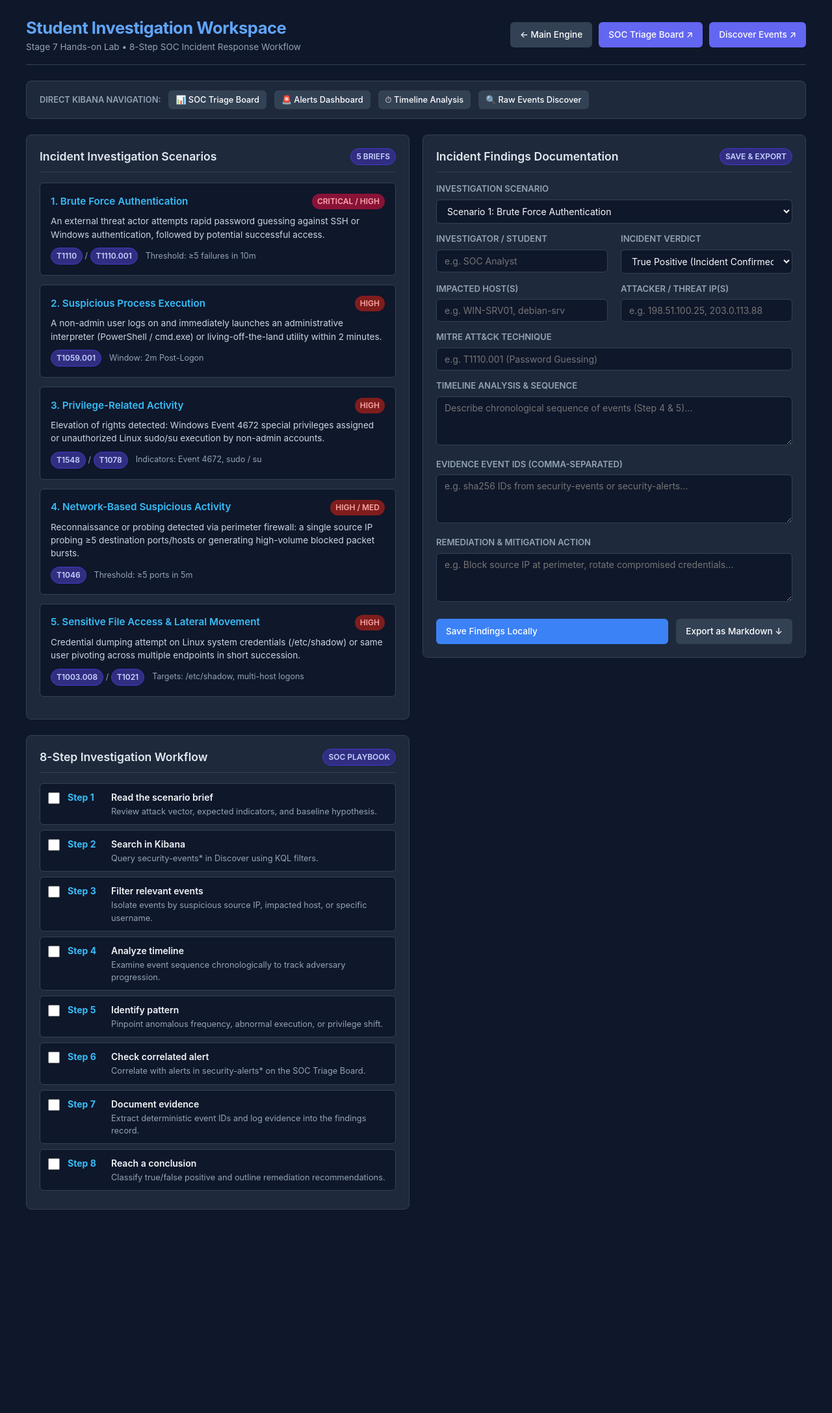
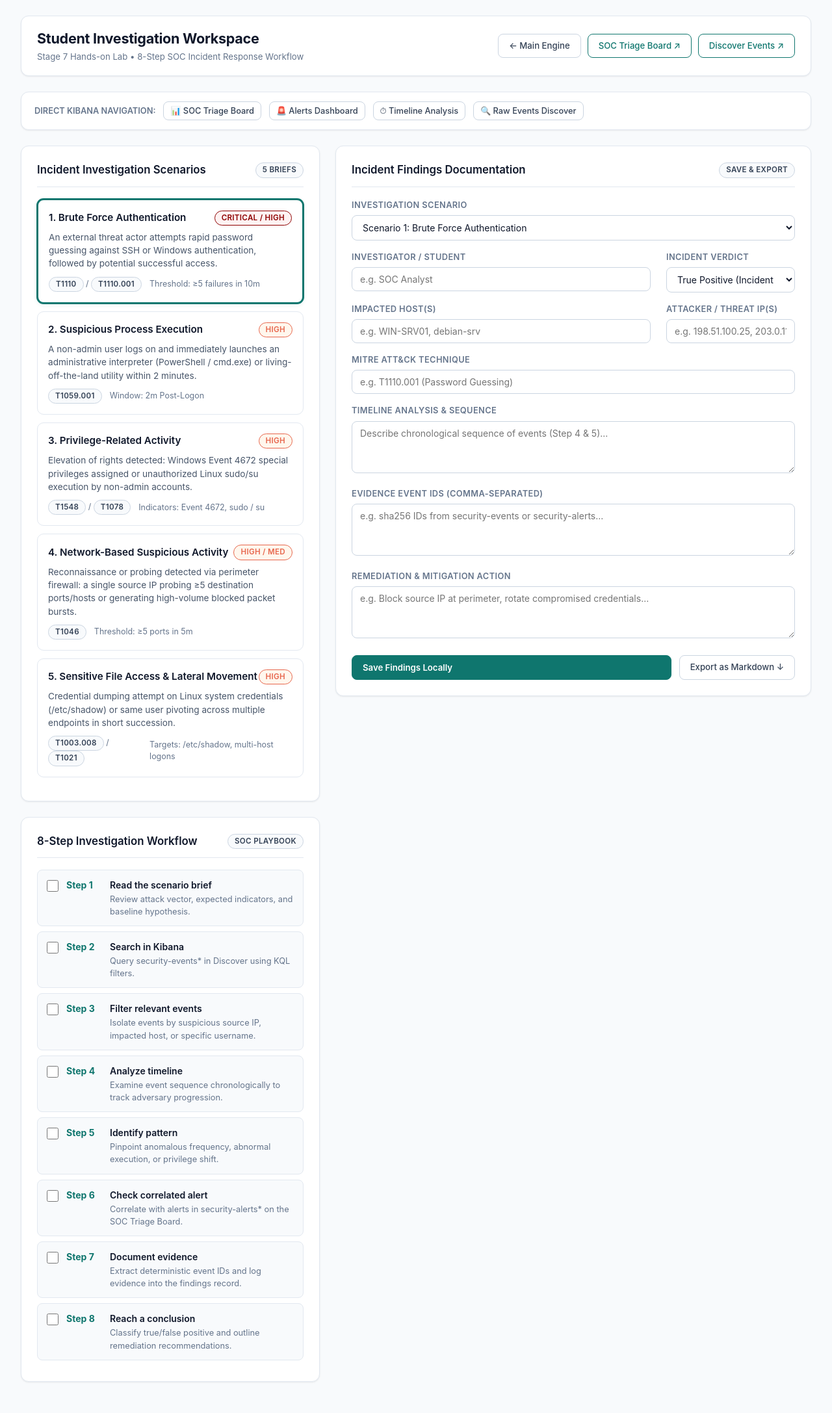
Before and after one commit to aneeshkumar-ch/SIEM-log-correlation-engine, a FastAPI app: page /investigation in a window 1280 px wide. Shown: the whole page at 65% size. Before the commit the page ends 1861 px from the top, so only its background shows below. Run offline with FastAPI, Linux system fonts and the light colour scheme.

Commit message:
feat(ui): restyle SIEM web app to light theme with teal accents and add visible text regression test

```diff
--- a/templates/investigation.html
+++ b/templates/investigation.html
@@ -6,17 +6,22 @@
     <title>BCSSL Lab 07 - Student Investigation Workspace</title>
     <style>
         :root {
-            --bg-color: #0f172a;
-            --card-bg: #1e293b;
-            --border-color: #334155;
-            --text-main: #f8fafc;
-            --text-muted: #94a3b8;
-            --primary: #3b82f6;
-            --primary-hover: #2563eb;
-            --danger: #ef4444;
-            --warning: #f59e0b;
-            --success: #10b981;
-            --kibana: #6366f1;
+            --bg-color: #f8fafc;
+            --card-bg: #ffffff;
+            --card-border: #e2e8f0;
+            --card-shadow: 0 1px 3px 0 rgba(0, 0, 0, 0.05), 0 1px 2px 0 rgba(0, 0, 0, 0.03);
+            --text-main: #0f172a;
+            --text-muted: #64748b;
+            --text-subtle: #94a3b8;
+            --accent: #0F766E;
+            --accent-hover: #115E59;
+            --accent-light: #F0FDFA;
+            --accent-border: #CCFBF1;
+            --danger: #dc2626;
+            --critical: #8E0000;
+            --high: #E7664C;
+            --medium: #FEC514;
+            --low: #54B399;
         }
 
         * {
@@ -29,12 +34,13 @@
         body {
             background-color: var(--bg-color);
             color: var(--text-main);
-            padding: 24px;
+            padding: 24px 32px;
             line-height: 1.5;
+            -webkit-font-smoothing: antialiased;
         }
 
         .container {
-            max-width: 1200px;
+            max-width: 1400px;
             margin: 0 auto;
         }
 
@@ -42,19 +48,24 @@
             display: flex;
             justify-content: space-between;
             align-items: center;
-            border-bottom: 1px solid var(--border-color);
-            padding-bottom: 16px;
+            background-color: var(--card-bg);
+            border: 1px solid var(--card-border);
+            border-radius: 12px;
+            box-shadow: var(--card-shadow);
+            padding: 18px 24px;
             margin-bottom: 24px;
         }
 
         h1 {
-            font-size: 1.6rem;
-            color: #60a5fa;
-            letter-spacing: -0.5px;
+            font-size: 1.35rem;
+            font-weight: 700;
+            color: var(--text-main);
+            letter-spacing: -0.3px;
+            margin-bottom: 3px;
         }
 
         .subtitle {
-            font-size: 0.85rem;
+            font-size: 0.825rem;
             color: var(--text-muted);
         }
 
@@ -68,9 +79,9 @@
             display: inline-flex;
             align-items: center;
             gap: 6px;
-            padding: 8px 14px;
-            border-radius: 6px;
-            font-size: 0.85rem;
+            padding: 8px 16px;
+            border-radius: 8px;
+            font-size: 0.825rem;
             font-weight: 500;
             cursor: pointer;
             border: 1px solid transparent;
@@ -78,59 +89,125 @@
             transition: all 0.15s ease-in-out;
         }
 
-        .btn-primary { background-color: var(--primary); color: #fff; }
-        .btn-primary:hover { background-color: var(--primary-hover); }
-        .btn-secondary { background-color: #334155; color: #fff; }
-        .btn-secondary:hover { background-color: #475569; }
-        .btn-kibana { background-color: var(--kibana); color: #fff; }
-        .btn-kibana:hover { background-color: #4f46e5; }
-        .btn-success { background-color: var(--success); color: #fff; }
+        .btn-primary {
+            background-color: var(--accent);
+            color: #ffffff;
+            border-color: var(--accent);
+            font-weight: 600;
+        }
+        .btn-primary:hover {
+            background-color: var(--accent-hover);
+            border-color: var(--accent-hover);
+        }
+
+        .btn-secondary {
+            background-color: #ffffff;
+            color: #334155;
+            border-color: #cbd5e1;
+        }
+        .btn-secondary:hover {
+            background-color: #f8fafc;
+            border-color: #94a3b8;
+            color: var(--text-main);
+        }
+
+        .btn-kibana {
+            background-color: #ffffff;
+            color: var(--accent);
+            border-color: var(--accent);
+        }
+        .btn-kibana:hover {
+            background-color: var(--accent-light);
+        }
+
+        .btn-success {
+            background-color: var(--accent);
+            color: #ffffff;
+        }
 
         .card {
             background-color: var(--card-bg);
-            border: 1px solid var(--border-color);
-            border-radius: 8px;
-            padding: 20px;
+            border: 1px solid var(--card-border);
+            border-radius: 12px;
+            box-shadow: var(--card-shadow);
+            padding: 24px;
             margin-bottom: 24px;
         }
 
         .card-title {
-            font-size: 1.1rem;
+            font-size: 1.05rem;
             font-weight: 600;
-            color: #e2e8f0;
+            color: var(--text-main);
             display: flex;
             justify-content: space-between;
             align-items: center;
-            margin-bottom: 16px;
-            border-bottom: 1px solid var(--border-color);
-            padding-bottom: 10px;
+            margin-bottom: 18px;
+            border-bottom: 1px solid var(--card-border);
+            padding-bottom: 12px;
         }
 
         .badge {
-            display: inline-block;
-            padding: 3px 8px;
+            display: inline-flex;
+            align-items: center;
+            padding: 3px 10px;
             border-radius: 9999px;
-            font-size: 0.75rem;
+            font-size: 0.725rem;
             font-weight: 600;
             text-transform: uppercase;
+            letter-spacing: 0.3px;
+            line-height: 1.3;
         }
-        .badge-mitre { background-color: #312e81; color: #c7d2fe; border: 1px solid #4338ca; }
-        .badge-high { background-color: #7f1d1d; color: #fca5a5; }
-        .badge-crit { background-color: #881337; color: #fda4af; }
-        .badge-med { background-color: #78350f; color: #fcd34d; }
+        .badge-mitre {
+            background-color: #f8fafc;
+            color: #334155;
+            border: 1px solid #cbd5e1;
+        }
+        .badge-high {
+            background-color: #FFF7ED;
+            color: var(--high);
+            border: 1px solid var(--high);
+        }
+        .badge-crit {
+            background-color: #FEF2F2;
+            color: var(--critical);
+            border: 1px solid var(--critical);
+        }
+        .badge-med {
+            background-color: #FEFCE8;
+            color: #92400E;
+            border: 1px solid var(--medium);
+        }
 
         .grid-2 {
             display: grid;
-            grid-template-columns: 1fr 1fr;
-            gap: 20px;
+            grid-template-columns: 1fr;
+            gap: 24px;
+        }
+
+        @media (min-width: 1024px) {
+            .grid-2 {
+                grid-template-columns: 460px 1fr;
+            }
         }
 
         .scenario-box {
-            background-color: #0f172a;
-            border: 1px solid var(--border-color);
-            border-radius: 6px;
+            background-color: #ffffff;
+            border: 1px solid var(--card-border);
+            border-radius: 10px;
             padding: 16px;
-            margin-bottom: 14px;
+            margin-bottom: 12px;
+            cursor: pointer;
+            transition: all 0.15s ease-in-out;
+        }
+
+        .scenario-box:hover {
+            border-color: var(--accent);
+            box-shadow: 0 2px 4px rgba(15, 118, 110, 0.08);
+        }
+
+        .scenario-box.selected {
+            border: 2px solid var(--accent);
+            box-shadow: 0 0 0 1px var(--accent), 0 2px 6px rgba(15, 118, 110, 0.12);
         }
 
         .scenario-header {
@@ -142,13 +219,13 @@
 
         .scenario-name {
             font-weight: 600;
-            color: #38bdf8;
+            color: var(--text-main);
             font-size: 0.95rem;
         }
 
         .scenario-desc {
             font-size: 0.85rem;
-            color: #cbd5e1;
+            color: #475569;
             margin-bottom: 10px;
         }
 
@@ -165,12 +242,13 @@
             display: flex;
             align-items: flex-start;
             gap: 12px;
-            padding: 10px 12px;
-            background-color: #0f172a;
-            border: 1px solid var(--border-color);
-            border-radius: 6px;
+            padding: 12px 14px;
+            background-color: #f8fafc;
+            border: 1px solid var(--card-border);
+            border-radius: 8px;
             margin-bottom: 8px;
             font-size: 0.875rem;
+            transition: all 0.15s ease-in-out;
         }
 
         .checklist-item input[type="checkbox"] {
@@ -178,17 +256,17 @@
             width: 18px;
             height: 18px;
             cursor: pointer;
-            accent-color: var(--primary);
+            accent-color: var(--accent);
         }
 
         .checklist-item.completed {
-            background-color: #064e3b22;
-            border-color: #065f46;
+            background-color: #f0fdf4;
+            border-color: #86efac;
         }
 
         .checklist-step-num {
             font-weight: 700;
-            color: #38bdf8;
+            color: var(--accent);
             min-width: 55px;
         }
 
@@ -198,7 +276,7 @@
 
         .checklist-title {
             font-weight: 600;
-            color: #f1f5f9;
+            color: var(--text-main);
         }
 
         .checklist-desc {
@@ -209,47 +287,51 @@
 
         /* Findings Form */
         .form-group {
-            margin-bottom: 14px;
+            margin-bottom: 16px;
         }
 
         label {
             display: block;
-            font-size: 0.82rem;
+            font-size: 0.8rem;
             font-weight: 600;
             color: var(--text-muted);
             text-transform: uppercase;
+            letter-spacing: 0.4px;
             margin-bottom: 6px;
         }
 
         input[type="text"], select, textarea {
             width: 100%;
-            padding: 8px 12px;
-            background-color: #0f172a;
-            border: 1px solid var(--border-color);
-            border-radius: 6px;
+            padding: 9px 12px;
+            background-color: #ffffff;
+            border: 1px solid #cbd5e1;
+            border-radius: 8px;
             color: var(--text-main);
             font-size: 0.875rem;
+            transition: border-color 0.15s, box-shadow 0.15s;
         }
 
         textarea {
             resize: vertical;
-            min-height: 75px;
+            min-height: 80px;
             font-family: inherit;
         }
 
         input:focus, select:focus, textarea:focus {
             outline: none;
-            border-color: var(--primary);
+            border-color: var(--accent);
+            box-shadow: 0 0 0 3px rgba(15, 118, 110, 0.12);
         }
 
         .alert-box {
-            padding: 12px 16px;
-            border-radius: 6px;
-            margin-bottom: 20px;
+            padding: 14px 18px;
+            border-radius: 8px;
+            margin-bottom: 24px;
             font-size: 0.9rem;
+            box-shadow: var(--card-shadow);
         }
-        .alert-success { background-color: #064e3b; border: 1px solid #059669; color: #6ee7b7; }
-        .alert-info { background-color: #1e3a8a; border: 1px solid #2563eb; color: #bfdbfe; }
+        .alert-success { background-color: #f0fdf4; border: 1px solid #bbf7d0; color: #166534; }
+        .alert-info { background-color: #f0fdfa; border: 1px solid #ccfbf1; color: #115e59; }
     </style>
 </head>
 <body>
@@ -305,7 +387,7 @@
                     </div>
 
                     <!-- Scenario 1 -->
-                    <div class="scenario-box">
+                    <div class="scenario-box {% if current_scenario == 'scenario_1' or not current_scenario %}selected{% endif %}" onclick="loadScenarioData('scenario_1')">
                         <div class="scenario-header">
                             <span class="scenario-name">1. Brute Force Authentication</span>
                             <span class="badge badge-crit">Critical / High</span>
@@ -320,7 +402,7 @@
                     </div>
 
                     <!-- Scenario 2 -->
-                    <div class="scenario-box">
+                    <div class="scenario-box {% if current_scenario == 'scenario_2' %}selected{% endif %}" onclick="loadScenarioData('scenario_2')">
                         <div class="scenario-header">
                             <span class="scenario-name">2. Suspicious Process Execution</span>
                             <span class="badge badge-high">High</span>
@@ -335,7 +417,7 @@
                     </div>
 
                     <!-- Scenario 3 -->
-                    <div class="scenario-box">
+                    <div class="scenario-box {% if current_scenario == 'scenario_3' %}selected{% endif %}" onclick="loadScenarioData('scenario_3')">
                         <div class="scenario-header">
                             <span class="scenario-name">3. Privilege-Related Activity</span>
                             <span class="badge badge-high">High</span>
@@ -350,7 +432,7 @@
                     </div>
 
                     <!-- Scenario 4 -->
-                    <div class="scenario-box">
+                    <div class="scenario-box {% if current_scenario == 'scenario_4' %}selected{% endif %}" onclick="loadScenarioData('scenario_4')">
                         <div class="scenario-header">
                             <span class="scenario-name">4. Network-Based Suspicious Activity</span>
                             <span class="badge badge-high">High / Med</span>
@@ -365,7 +447,7 @@
                     </div>
 
                     <!-- Scenario 5 -->
-                    <div class="scenario-box">
+                    <div class="scenario-box {% if current_scenario == 'scenario_5' %}selected{% endif %}" onclick="loadScenarioData('scenario_5')">
                         <div class="scenario-header">
                             <span class="scenario-name">5. Sensitive File Access &amp; Lateral Movement</span>
                             <span class="badge badge-high">High</span>
```
Also changed, not shown: templates/index.html (+174 -125 lines), tests/test_visible_text.py (added, +54 -0 lines).
